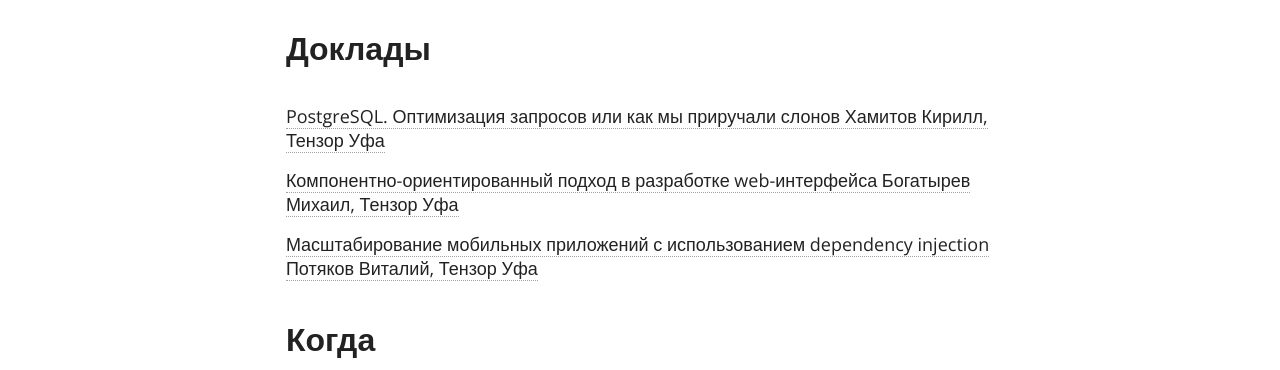
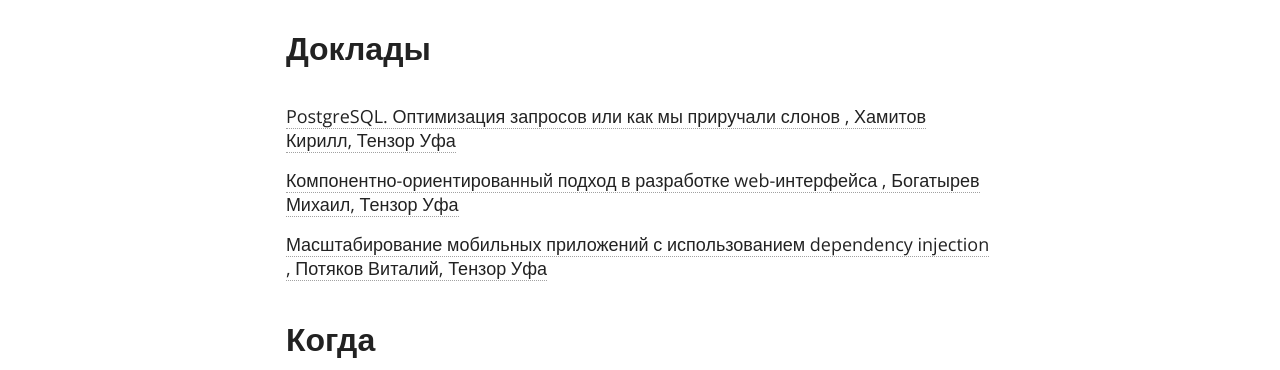
Before and after one commit to tensor-ufa/tensor-ufa.github.io, a Jekyll site: the page built from index.md, in a window 1280 px wide. Shown: the part 575-945 px from the top of the page. Built offline with Jekyll 4.4.1, drawn with Linux system fonts in a browser that asks for light colours; nearby versions of some CDN libraries; comment, search, counter and statistics services are not loaded.

```diff
--- a/index.md
+++ b/index.md
@@ -14,7 +14,7 @@
     {% capture authorslist %}
       {% for a in post.author %}
         {% assign author = site.data.authors[a] %}
-        {% if author %} {{ author.name }}{% if author.company %}, {{ author.company }}{% endif %}{% endif %}{% unless forloop.last %};{% endunless %}
+        {% if author %}, {{ author.name }}{% if author.company %}, {{ author.company }}{% endif %}{% endif %}{% unless forloop.last %};{% endunless %}
       {% endfor %}
     {% endcapture %}
   {% endif %}
```
Also changed, not shown: other parts of index.md (+1 -1 lines).
